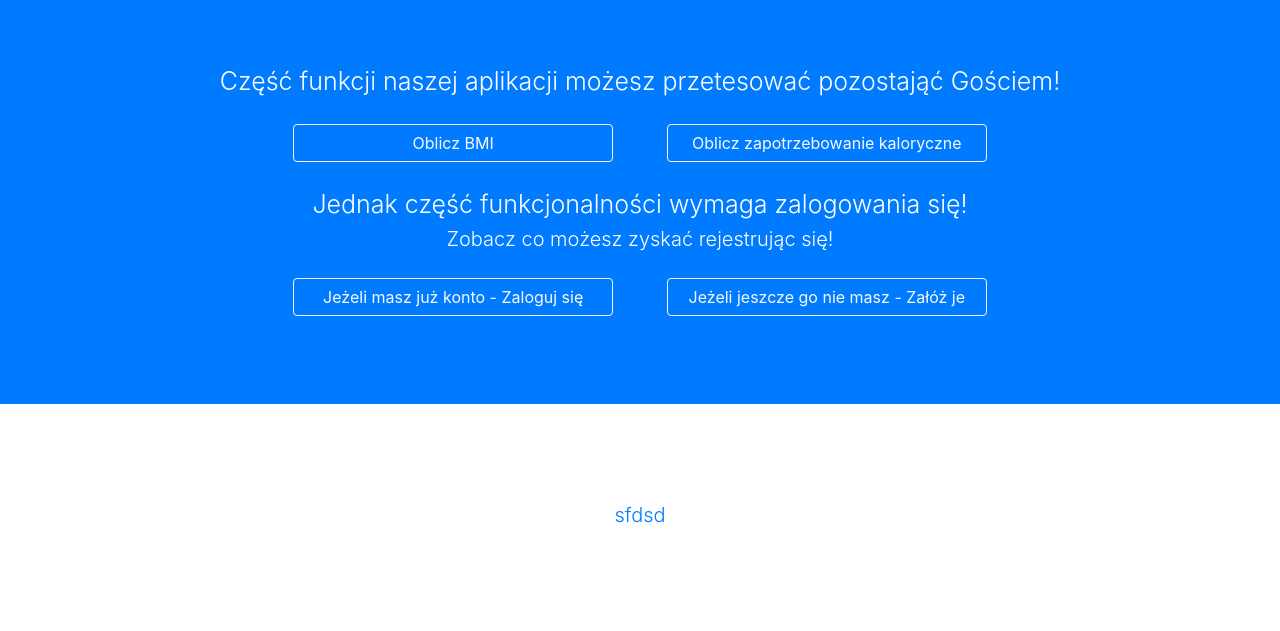
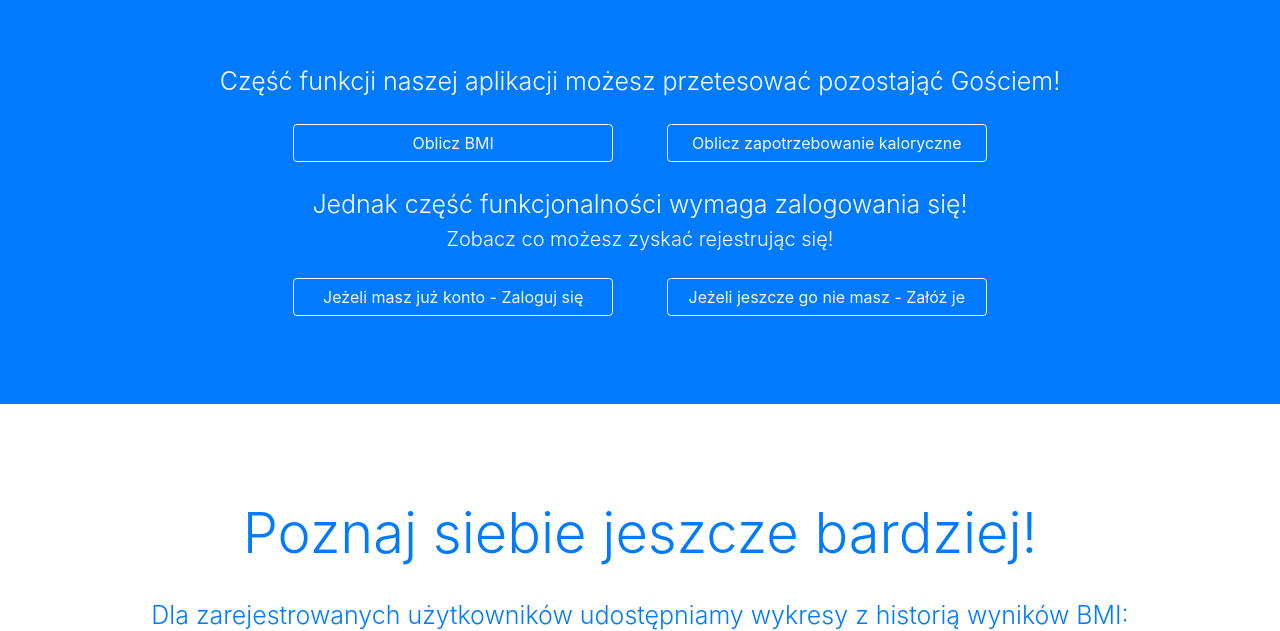
Before and after one commit to klimek00/JSCI, a PHP site: page / in a window 1280 px wide. Shown: the part 489-1120 px from the top of the page. Run offline with PHP 8.4, Linux system fonts and the light colour scheme; some libraries are stand-ins or nearby versions.

Commit message:
dalej strona główna

```diff
--- a/pai-projekt/advertisement.php
+++ b/pai-projekt/advertisement.php
@@ -22,7 +22,10 @@
     <a class="m-4 btn btn-outline-light w-25" href="register.php">Jeżeli jeszcze go nie masz - Załóż je</a><br>
 </div>
 <div class="bg-white container-fluid text-center text-primary jumbotron jumbotron-fluid lead" id="zalety">
-    sfdsd
+    <span class="display-4 mx-4">Poznaj siebie jeszcze bardziej!</span> <br><br>
+    <span class="mx-4 px-4 lead" style="font-size: 25px;">Dla zarejestrowanych użytkowników udostępniamy wykresy z historią wyników BMI: </span><br>
+    <img src="paris.jpg" class="mx-auto d-block mx-4">
+
 </div>
 <!--
 <div class="container-fluid" style="margin-top: 80px;">
```
Also changed, not shown: pai-projekt/database.sqlite.
